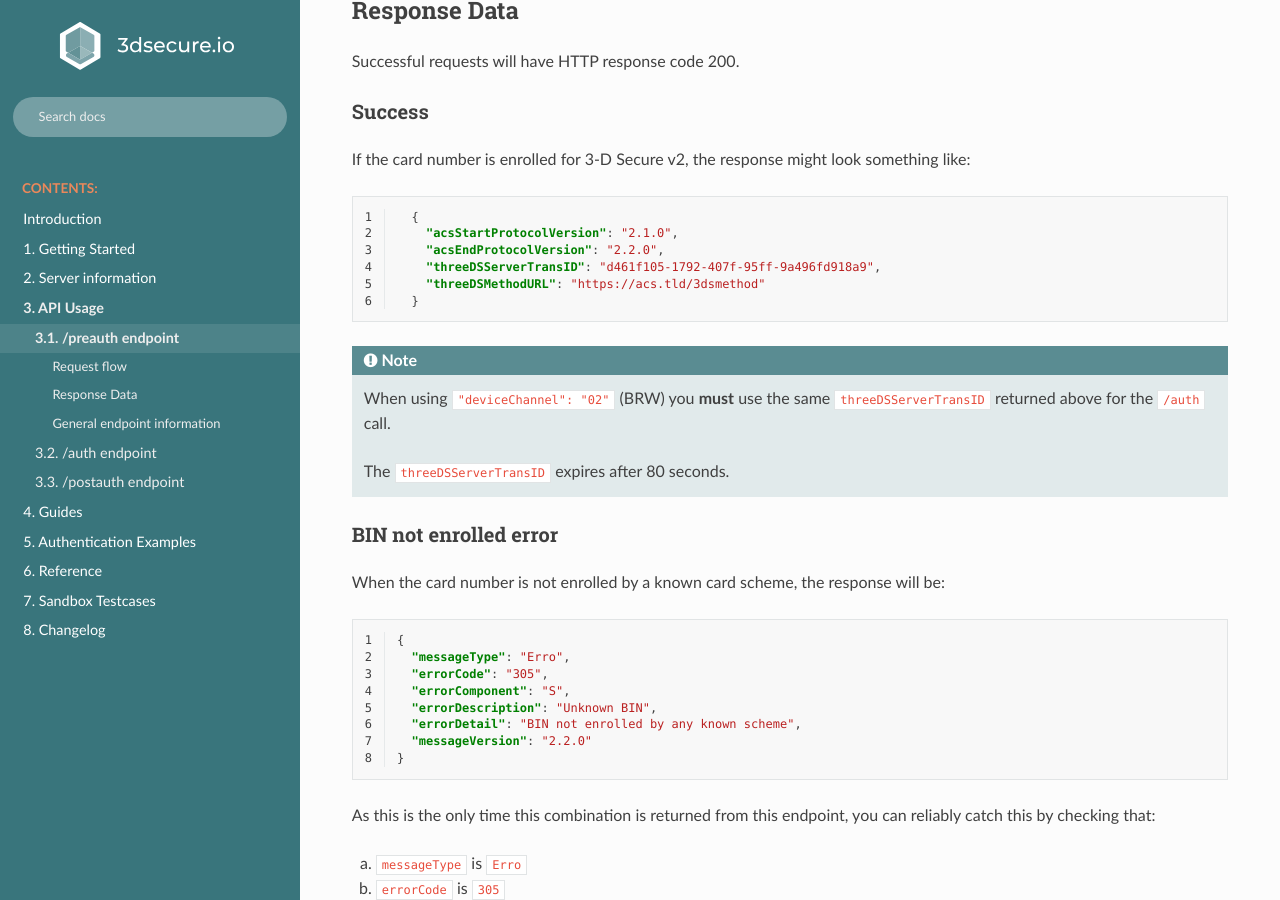
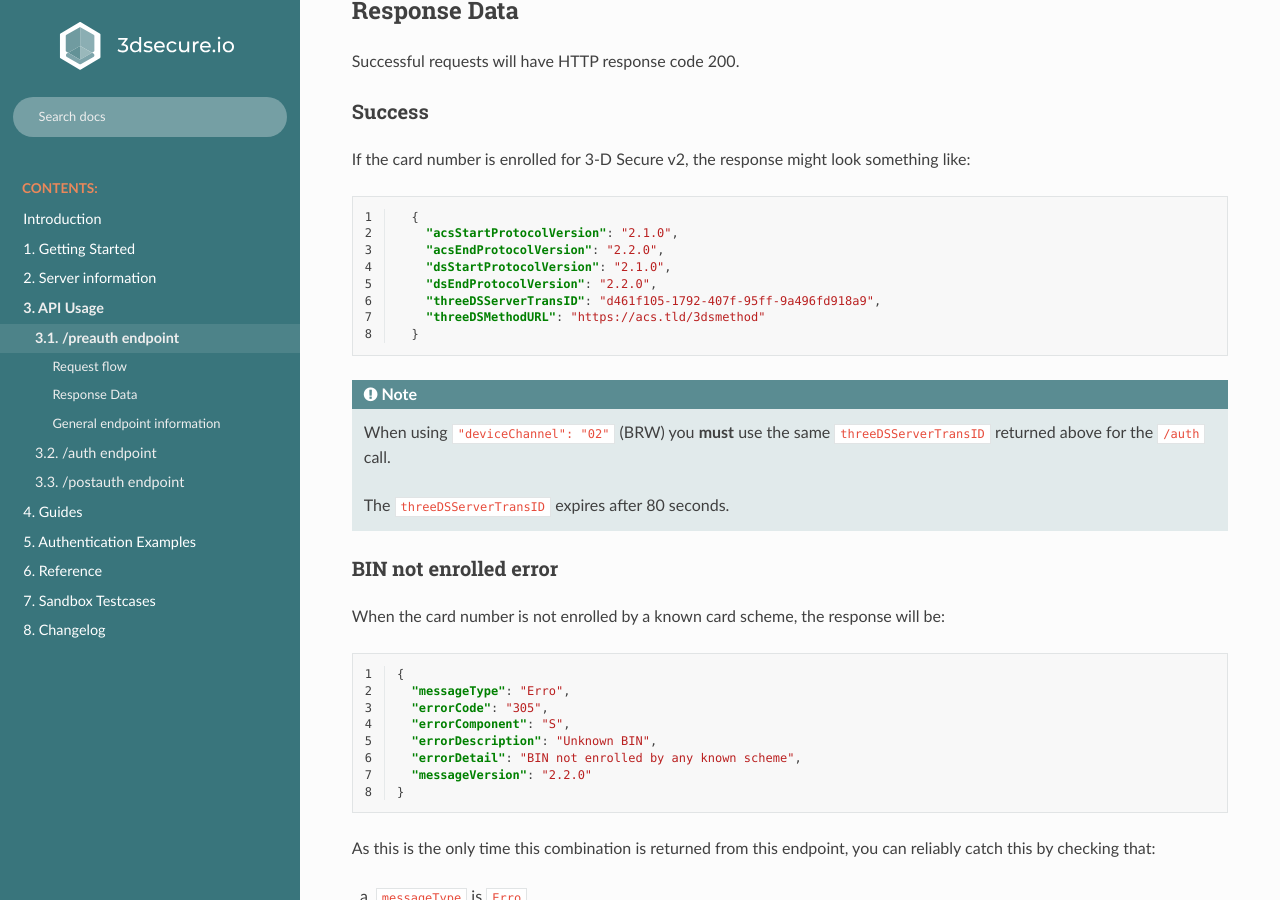
Before and after one commit to clearhaus/3DSv2-api-documentation, a Sphinx documentation site: the page built from source/preauth.rst, in a window 1280 px wide and 900 px high, scrolled down 1058 px. Built offline with Sphinx 7.4.7 and the Read the Docs theme 2.0.0, drawn with Linux system fonts in a browser that asks for light colours.

Commit message:
Add ds protocol versions to preauth example
Those fields will always be included, it was a mistake that they weren't
included.

```diff
--- a/source/preauth.rst
+++ b/source/preauth.rst
@@ -84,6 +84,8 @@ something like:
     {
       "acsStartProtocolVersion": "2.1.0",
       "acsEndProtocolVersion": "2.2.0",
+      "dsStartProtocolVersion": "2.1.0",
+      "dsEndProtocolVersion": "2.2.0",
       "threeDSServerTransID": "d461f105-1792-407f-95ff-9a496fd918a9",
       "threeDSMethodURL": "https://acs.tld/3dsmethod"
     }
```
